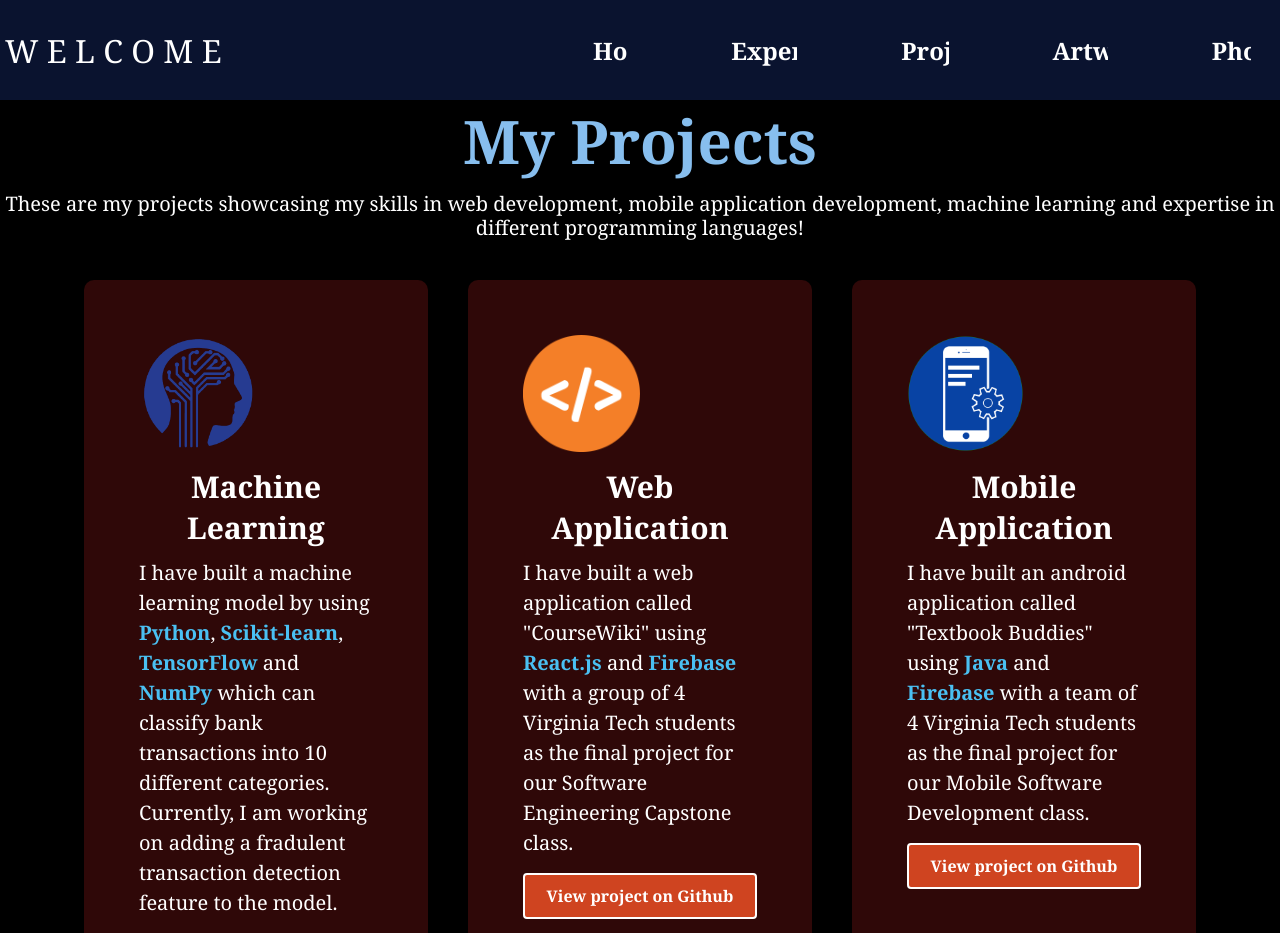
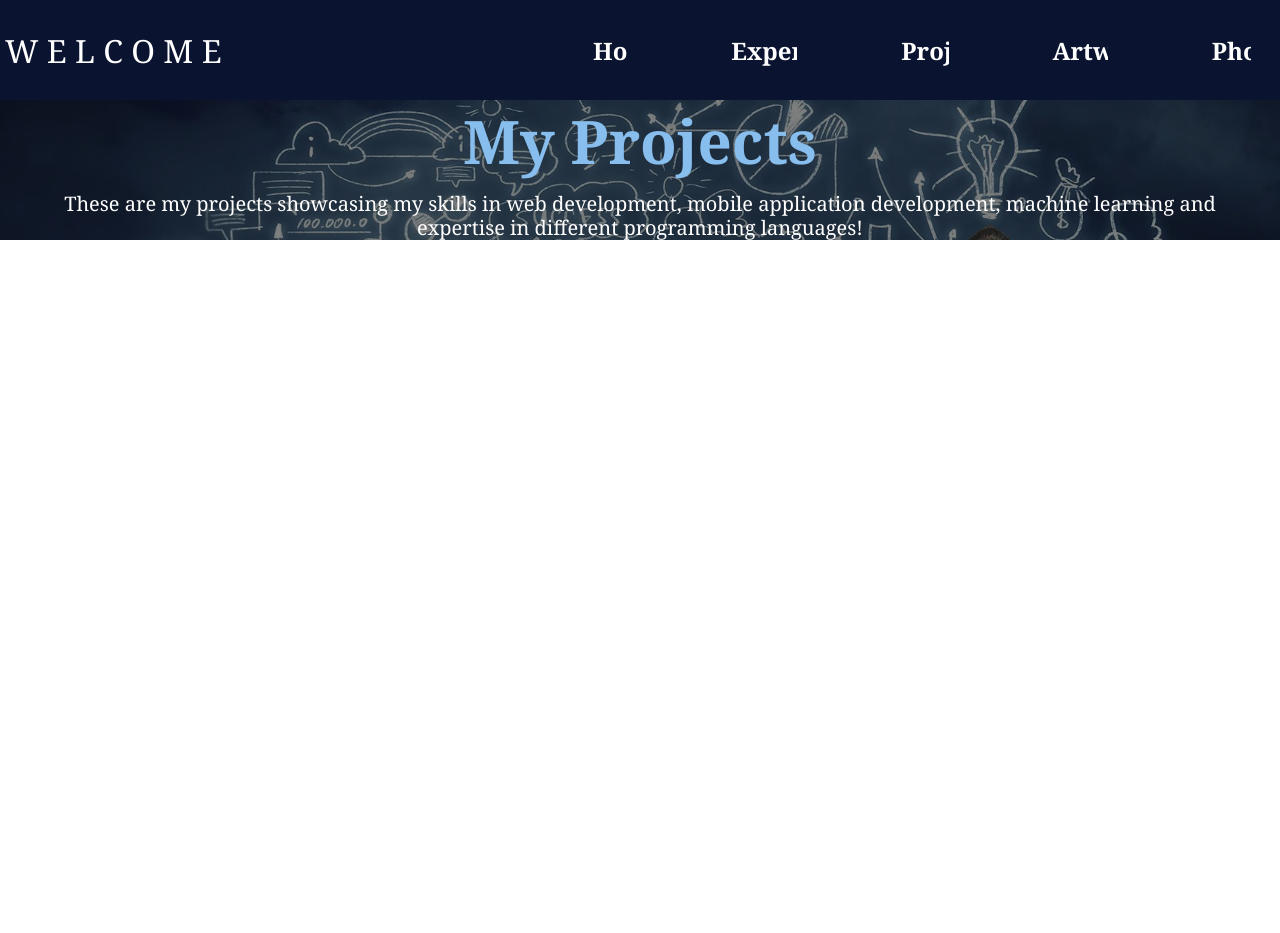
Before and after one commit to abrarrhine/personalwebsite, a React (Create React App) app: page /projects in a window 1280 px wide. Shown: the top 933 px of the page. After the commit the page ends 800 px from the top, so only its background shows below. Built offline with nearby package versions, Linux system fonts and the light colour scheme.

Commit message:
Projects Init

```diff
--- a/src/Components/Experience.js
+++ b/src/Components/Experience.js
@@ -29,7 +29,6 @@ function Experience() {
     <div className="experience component__space" id="experience">
       <div className="experiece_bg">
         <div className="experience-bg-overlay"></div>
-
         <div className="experience-container">
           <div className="experience-header">
             <h1 className="heading"> Career Timeline</h1>
--- a/src/Components/Particlejs.js
+++ b/src/Components/Particlejs.js
@@ -68,7 +68,7 @@ const Particlejs = () => {
                             default: "bounce",
                         },
                         random: false,
-                        speed: 1.6,
+                        speed: 1.7,
                         straight: true,
                     },
                     number: {
--- a/src/Components/Service.css
+++ b/src/Components/Service.css
@@ -4,6 +4,17 @@ h1.heading{
     font-family: Georgia, 'Times New Roman', Times, serif;
     font-weight: 700;
     margin-bottom: 10px;
+}
+
+.projects_bg{
+    background-image: url(../img/projects_bg.jpg);
+    position: relative;
+    background-repeat: no-repeat;
+    background-attachment: fixed;
+    background-size: cover;
+    width: 100%;
+    height: 100%;
+    z-index: 2;
 }
 
 p.heading.p__color{
--- a/src/Components/Service.js
+++ b/src/Components/Service.js
@@ -6,6 +6,9 @@ import mobappicon from '../img/mobileappdev.png'
 function Service() {
   return (
     <div className='service component__space' id='projects'>
+        <div className="projects_bg">
+            <div className="experience-bg-overlay"></div>
+            <div className='container'>
                 <div className='heading'>
                     <h1 className='heading sweet'> My Projects</h1>
                     <p className='heading p__color'> These are my projects showcasing my
@@ -13,80 +16,8 @@ function Service() {
                     and expertise in different programming languages!
                     </p>
                 </div>
-        <div className='container'>
-            <div className='row'>
-
-                <div className='col__3'>
-                    <div className='service__box pointer'>
-                        <div>
-                            <img className='icon' src={aimlicon}></img>
-                        </div>
-                        <div className='service__meta'>
-                            <h1 className='service__text'>
-                                Machine Learning
-                            </h1>
-                            <p className='p service__text p__color'>
-                                I have built a machine learning model by using <strong>Python</strong>,
-                                <strong> Scikit-learn</strong>, <strong>TensorFlow</strong> and
-                                <strong> NumPy </strong> which can classify bank transactions into 10 different categories.
-                                Currently, I am working on adding a fradulent transaction detection feature to the model.
-                            </p>
-                            <p className='fcolor'>
-                                **Github link coming soon!
-                            </p>
             </div>
         </div>
-                </div>
-
-                <div className='col__3'>
-                    <div className='service__box pointer'>
-                        <div>
-                            <img className='icon' src={webappicon}></img>
-                        </div>
-                        <div className='service__meta'>
-                            <h1 className='service__text'>
-                                Web Application
-                            </h1>
-                            <p className='p service__text p__color'>
-                                I have built a web application called "CourseWiki" using <strong>React.js</strong> and <strong>Firebase </strong>
-                                with a group of 4 Virginia Tech students as the final project
-                                for our Software Engineering Capstone class.
-                            </p>
-                            <div>
-                            <a className='project__Button' href='https://github.com/nickyhuynh1/CourseProject'target="_blank">
-                                View project on Github
-                            </a>
-                            </div>
-                        </div>
-                    </div>
-                </div>
-
-                <div className='col__3'>
-                    <div className='service__box pointer'>
-                        <div>
-                            <img className='icon' src={mobappicon}></img>
-                        </div>
-                        <div className='service__meta'>
-                            <h1 className='service__text'>
-                                Mobile Application
-                            </h1>
-                            <p className='p service__text p__color'>
-                                I have built an android application called "Textbook Buddies"
-                                using <strong>Java</strong> and <strong>Firebase</strong> with a team of 4 Virginia Tech students
-                                as the final project for our Mobile Software Development class.
-                                {/* We won the "Students' Choice Award" based on the class feedback!       */}
-                            </p>
-                            <div>
-                            <a className='project__Button' href='https://github.com/abrarrhine/TextbookBuddies'rel="noreferrer" target="_blank">
-                                View project on Github
-                            </a>
-                            </div>
-                        </div>
-                    </div>
-                </div>
-            </div>
-        </div>
-
     </div>
   )
 }
```
Also changed, not shown: src/img/projects_bg.jpg (added). Lines whose indentation alone changed are shown as unchanged.
